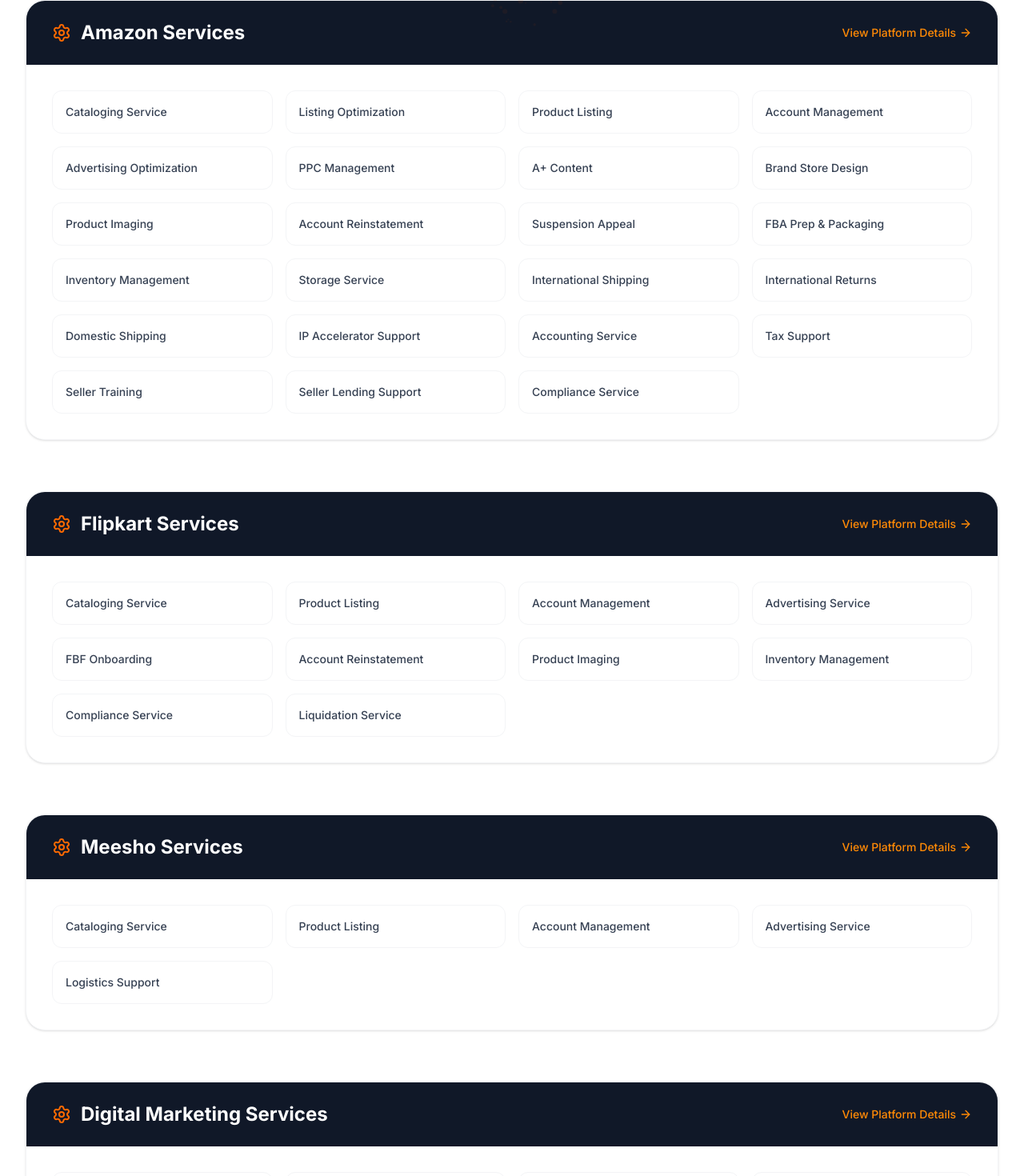
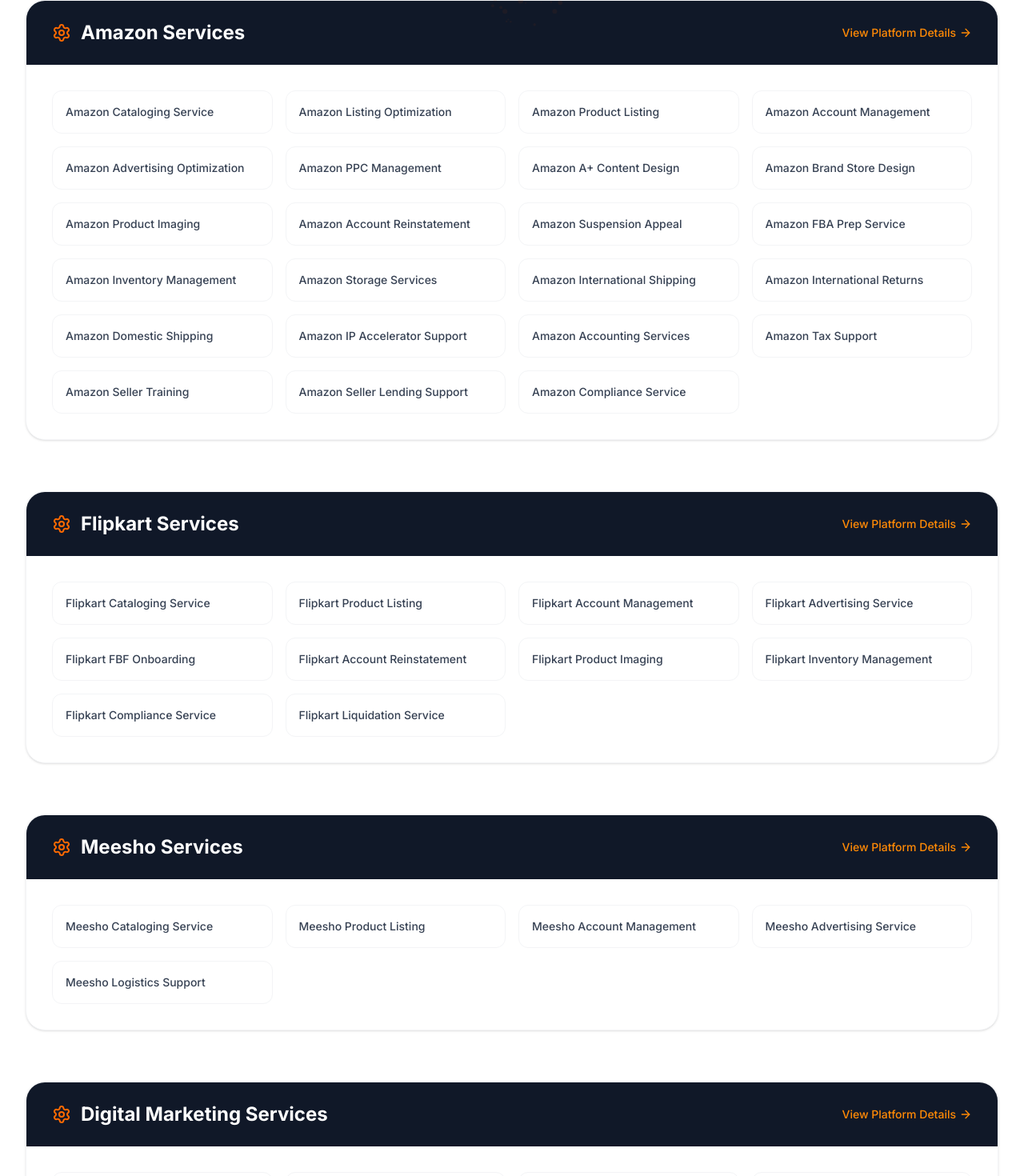
Before and after one commit to sexyspy001/CCH_SP, a React (Vite) app in the folder CCH_CCH/: page /services in a window 1280 px wide. Shown: the part 580-2050 px from the top of the page at 80% size. Built offline with nearby package versions, Linux system fonts and the light colour scheme.

Commit message:
Refactor data structure and update service names

```diff
--- a/CCH_CCH/src/data.ts
+++ b/CCH_CCH/src/data.ts
@@ -8,81 +8,88 @@
   { id: 'jiomart', name: 'JioMart', slug: 'jiomart-seller-services' },
   { id: 'tata-cliq', name: 'Tata Cliq', slug: 'tata-cliq-seller-services' },
   { id: 'nykaa', name: 'Nykaa', slug: 'nykaa-seller-services' },
-  { id: 'etsy-ebay', name: 'Etsy & eBay', slug: 'etsy-ebay-seller-services' },
+  { id: 'etsy-ebay', name: 'Etsy & eBay', slug: 'etsy-ebay-seller-services' }
 ];
 
 export const quickCommercePlatforms = [
   { id: 'blinkit', name: 'Blinkit', slug: 'blinkit-seller-onboarding' },
   { id: 'zepto', name: 'Zepto', slug: 'zepto-seller-onboarding' },
   { id: 'instamart', name: 'Swiggy Instamart', slug: 'instamart-seller-onboarding' },
-  { id: 'flipkart-minutes', name: 'Flipkart Minutes', slug: 'flipkart-minutes-seller-onboarding' },
+  { id: 'flipkart-minutes', name: 'Flipkart Minutes', slug: 'flipkart-minutes-seller-onboarding' }
 ];
 
 export const otherPlatforms = [
   { id: 'marketing', name: 'Digital Marketing', slug: 'digital-marketing-services' },
-  { id: 'business', name: 'Business & Compliance', slug: 'business-compliance-services' },
+  { id: 'business', name: 'Business & Compliance', slug: 'business-compliance-services' }
 ];
 
-export const platforms = [...ecommercePlatforms, ...quickCommercePlatforms, ...otherPlatforms];
+export const platforms = [
+  ...ecommercePlatforms,
+  ...quickCommercePlatforms,
+  ...otherPlatforms
+];
 
 export const allServicePages = [
-  // Amazon Services
-  { platformId: 'amazon', name: 'Cataloging Service', slug: 'amazon-cataloging-service' },
-  { platformId: 'amazon', name: 'Listing Optimization', slug: 'amazon-listing-optimization-service' },
-  { platformId: 'amazon', name: 'Product Listing', slug: 'amazon-product-listing-service' },
-  { platformId: 'amazon', name: 'Account Management', slug: 'amazon-account-management-service' },
-  { platformId: 'amazon', name: 'Advertising Optimization', slug: 'amazon-advertising-optimization-service' },
-  { platformId: 'amazon', name: 'PPC Management', slug: 'amazon-ppc-management-service' },
-  { platformId: 'amazon', name: 'A+ Content', slug: 'amazon-a-plus-content-service' },
-  { platformId: 'amazon', name: 'Brand Store Design', slug: 'amazon-brand-store-design-service' },
-  { platformId: 'amazon', name: 'Product Imaging', slug: 'amazon-product-imaging-service' },
-  { platformId: 'amazon', name: 'Account Reinstatement', slug: 'amazon-account-reinstatement-service' },
-  { platformId: 'amazon', name: 'Suspension Appeal', slug: 'amazon-suspension-appeal-service' },
-  { platformId: 'amazon', name: 'FBA Prep & Packaging', slug: 'amazon-fba-prep-packaging-service' },
-  { platformId: 'amazon', name: 'Inventory Management', slug: 'amazon-inventory-management-service' },
-  { platformId: 'amazon', name: 'Storage Service', slug: 'amazon-storage-service' },
-  { platformId: 'amazon', name: 'International Shipping', slug: 'amazon-international-shipping-service' },
-  { platformId: 'amazon', name: 'International Returns', slug: 'amazon-international-returns-service' },
-  { platformId: 'amazon', name: 'Domestic Shipping', slug: 'amazon-domestic-shipping-service' },
-  { platformId: 'amazon', name: 'IP Accelerator Support', slug: 'amazon-ip-accelerator-support' },
-  { platformId: 'amazon', name: 'Accounting Service', slug: 'amazon-accounting-service' },
-  { platformId: 'amazon', name: 'Tax Support', slug: 'amazon-tax-support-service' },
-  { platformId: 'amazon', name: 'Seller Training', slug: 'amazon-seller-training-service' },
-  { platformId: 'amazon', name: 'Seller Lending Support', slug: 'amazon-seller-lending-support' },
-  { platformId: 'amazon', name: 'Compliance Service', slug: 'amazon-compliance-service' },
 
-  // Flipkart Services
-  { platformId: 'flipkart', name: 'Cataloging Service', slug: 'flipkart-cataloging-service' },
-  { platformId: 'flipkart', name: 'Product Listing', slug: 'flipkart-product-listing-service' },
-  { platformId: 'flipkart', name: 'Account Management', slug: 'flipkart-account-management-service' },
-  { platformId: 'flipkart', name: 'Advertising Service', slug: 'flipkart-advertising-service' },
-  { platformId: 'flipkart', name: 'FBF Onboarding', slug: 'flipkart-fbf-onboarding-service' },
-  { platformId: 'flipkart', name: 'Account Reinstatement', slug: 'flipkart-account-reinstatement-service' },
-  { platformId: 'flipkart', name: 'Product Imaging', slug: 'flipkart-product-imaging-service' },
-  { platformId: 'flipkart', name: 'Inventory Management', slug: 'flipkart-inventory-management-service' },
-  { platformId: 'flipkart', name: 'Compliance Service', slug: 'flipkart-compliance-service' },
-  { platformId: 'flipkart', name: 'Liquidation Service', slug: 'flipkart-liquidation-service' },
+  // AMAZON SERVICES
+  { platformId: 'amazon', name: 'Amazon Cataloging Service', slug: 'amazon-cataloging-service' },
+  { platformId: 'amazon', name: 'Amazon Listing Optimization', slug: 'amazon-listing-optimization-service' },
+  { platformId: 'amazon', name: 'Amazon Product Listing', slug: 'amazon-product-listing-service' },
+  { platformId: 'amazon', name: 'Amazon Account Management', slug: 'amazon-account-management-service' },
+  { platformId: 'amazon', name: 'Amazon Advertising Optimization', slug: 'amazon-advertising-optimization-service' },
+  { platformId: 'amazon', name: 'Amazon PPC Management', slug: 'amazon-ppc-management-service' },
+  { platformId: 'amazon', name: 'Amazon A+ Content Design', slug: 'amazon-a-plus-content-service' },
+  { platformId: 'amazon', name: 'Amazon Brand Store Design', slug: 'amazon-brand-store-design-service' },
+  { platformId: 'amazon', name: 'Amazon Product Imaging', slug: 'amazon-product-imaging-service' },
+  { platformId: 'amazon', name: 'Amazon Account Reinstatement', slug: 'amazon-account-reinstatement-service' },
+  { platformId: 'amazon', name: 'Amazon Suspension Appeal', slug: 'amazon-suspension-appeal-service' },
+  { platformId: 'amazon', name: 'Amazon FBA Prep Service', slug: 'amazon-fba-prep-packaging-service' },
+  { platformId: 'amazon', name: 'Amazon Inventory Management', slug: 'amazon-inventory-management-service' },
+  { platformId: 'amazon', name: 'Amazon Storage Services', slug: 'amazon-storage-service' },
+  { platformId: 'amazon', name: 'Amazon International Shipping', slug: 'amazon-international-shipping-service' },
+  { platformId: 'amazon', name: 'Amazon International Returns', slug: 'amazon-international-returns-service' },
+  { platformId: 'amazon', name: 'Amazon Domestic Shipping', slug: 'amazon-domestic-shipping-service' },
+  { platformId: 'amazon', name: 'Amazon IP Accelerator Support', slug: 'amazon-ip-accelerator-support' },
+  { platformId: 'amazon', name: 'Amazon Accounting Services', slug: 'amazon-accounting-service' },
+  { platformId: 'amazon', name: 'Amazon Tax Support', slug: 'amazon-tax-support-service' },
+  { platformId: 'amazon', name: 'Amazon Seller Training', slug: 'amazon-seller-training-service' },
+  { platformId: 'amazon', name: 'Amazon Seller Lending Support', slug: 'amazon-seller-lending-support' },
+  { platformId: 'amazon', name: 'Amazon Compliance Service', slug: 'amazon-compliance-service' },
 
-  // Meesho Services
-  { platformId: 'meesho', name: 'Cataloging Service', slug: 'meesho-cataloging-service' },
-  { platformId: 'meesho', name: 'Product Listing', slug: 'meesho-product-listing-service' },
-  { platformId: 'meesho', name: 'Account Management', slug: 'meesho-account-management-service' },
-  { platformId: 'meesho', name: 'Advertising Service', slug: 'meesho-advertising-service' },
-  { platformId: 'meesho', name: 'Logistics Support', slug: 'meesho-logistics-support-service' },
+  // FLIPKART SERVICES
+  { platformId: 'flipkart', name: 'Flipkart Cataloging Service', slug: 'flipkart-cataloging-service' },
+  { platformId: 'flipkart', name: 'Flipkart Product Listing', slug: 'flipkart-product-listing-service' },
+  { platformId: 'flipkart', name: 'Flipkart Account Management', slug: 'flipkart-account-management-service' },
+  { platformId: 'flipkart', name: 'Flipkart Advertising Service', slug: 'flipkart-advertising-service' },
+  { platformId: 'flipkart', name: 'Flipkart FBF Onboarding', slug: 'flipkart-fbf-onboarding-service' },
+  { platformId: 'flipkart', name: 'Flipkart Account Reinstatement', slug: 'flipkart-account-reinstatement-service' },
+  { platformId: 'flipkart', name: 'Flipkart Product Imaging', slug: 'flipkart-product-imaging-service' },
+  { platformId: 'flipkart', name: 'Flipkart Inventory Management', slug: 'flipkart-inventory-management-service' },
+  { platformId: 'flipkart', name: 'Flipkart Compliance Service', slug: 'flipkart-compliance-service' },
+  { platformId: 'flipkart', name: 'Flipkart Liquidation Service', slug: 'flipkart-liquidation-service' },
 
-  // Digital Marketing Services
+  // MEESHO SERVICES
+  { platformId: 'meesho', name: 'Meesho Cataloging Service', slug: 'meesho-cataloging-service' },
+  { platformId: 'meesho', name: 'Meesho Product Listing', slug: 'meesho-product-listing-service' },
+  { platformId: 'meesho', name: 'Meesho Account Management', slug: 'meesho-account-management-service' },
+  { platformId: 'meesho', name: 'Meesho Advertising Service', slug: 'meesho-advertising-service' },
+  { platformId: 'meesho', name: 'Meesho Logistics Support', slug: 'meesho-logistics-support-service' },
+
+  // DIGITAL MARKETING SERVICES
   { platformId: 'marketing', name: 'SEO Services for Ecommerce', slug: 'seo-services-for-ecommerce' },
   { platformId: 'marketing', name: 'Amazon SEO Services', slug: 'amazon-seo-services' },
   { platformId: 'marketing', name: 'Marketplace PPC Management', slug: 'marketplace-ppc-management' },
   { platformId: 'marketing', name: 'Social Media Marketing', slug: 'social-media-marketing-for-ecommerce' },
   { platformId: 'marketing', name: 'Email Marketing', slug: 'email-marketing-for-ecommerce' },
   { platformId: 'marketing', name: 'Content Marketing', slug: 'content-marketing-for-ecommerce' },
+  { platformId: 'marketing', name: 'Ecommerce Growth Services', slug: 'ecommerce-growth-services' },
+  { platformId: 'marketing', name: 'Marketplace Management Services', slug: 'marketplace-management-services' },
 
-  // Business & Compliance Services
-  { platformId: 'business', name: 'GST Registration', slug: 'gst-registration-for-ecommerce-sellers' },
-  { platformId: 'business', name: 'GST Compliance', slug: 'gst-compliance-for-sellers' },
-  { platformId: 'business', name: 'PPOB/APOB Registration', slug: 'ppob-apob-registration-service' },
-  { platformId: 'business', name: 'Ecommerce Consulting', slug: 'ecommerce-business-consulting' },
+  // BUSINESS SERVICES
+  { platformId: 'business', name: 'GST Registration for Ecommerce', slug: 'gst-registration-for-ecommerce-sellers' },
+  { platformId: 'business', name: 'GST Compliance for Sellers', slug: 'gst-compliance-for-sellers' },
+  { platformId: 'business', name: 'PPOB APOB Registration', slug: 'ppob-apob-registration-service' },
+  { platformId: 'business', name: 'Ecommerce Business Consulting', slug: 'ecommerce-business-consulting' }
 ];
 
 export const locations = [
@@ -92,7 +99,12 @@
 "thane","bhopal","visakhapatnam","patna","vadodara","ludhiana",
 "agra","nashik","faridabad","meerut","rajkot","kalyan","vasai",
 "varanasi","srinagar","aurangabad","dhanbad","amritsar","navi-mumbai",
-"allahabad","ranchi","howrah","coimbatore","jabalpur","gwalior"
+"allahabad","ranchi","howrah","coimbatore","jabalpur","gwalior",
+"vijayawada","madurai","raipur","kota","guwahati","chandigarh",
+"noida","gurgaon","trivandrum","mysore","tiruchirappalli","salem",
+"hubli","mangalore","dehradun","jalandhar","udaipur","bhubaneswar",
+"cuttack","shimla","goa","pondicherry","siliguri","tirupati",
+"warangal","belgaum","davangere","bhilai","rourkela","bokaro"
 ];
 
 export const blogs = [
@@ -108,5 +120,5 @@
   { title: 'How to Scale Ecommerce Business', slug: 'how-to-scale-ecommerce-business' },
   { title: 'Amazon FBA vs FBM Guide', slug: 'amazon-fba-vs-fbm-guide' },
   { title: 'Amazon SEO Strategy Guide', slug: 'amazon-seo-strategy-guide' },
-  { title: 'Ecommerce Inventory Management Guide', slug: 'ecommerce-inventory-management-guide' },
+  { title: 'Ecommerce Inventory Management Guide', slug: 'ecommerce-inventory-management-guide' }
 ];
```
